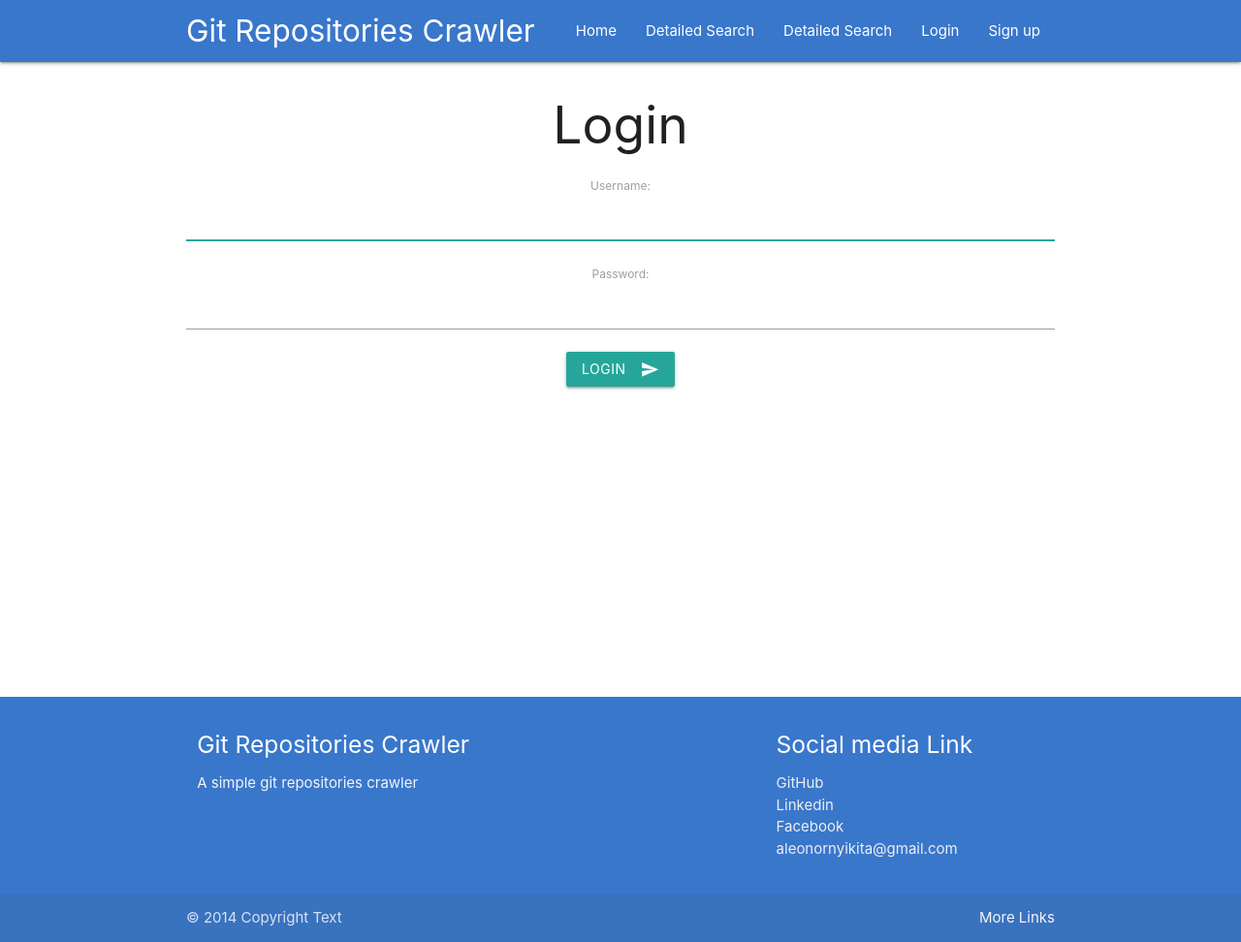
After one commit to Aleonor1/git_scrapper, a Django app: page /accounts/login/ in a window 1280 px wide. The commit adds this page. Shown: the whole page at 97% size. Run offline with Django 3.2, Linux system fonts and the light colour scheme.

Commit message:
login, register and logout functionalities added

```diff
--- a/git_scrapper/settings.py
+++ b/git_scrapper/settings.py
@@ -30,7 +30,8 @@ DEBUG = True
 
 ALLOWED_HOSTS = []
 
-
+LOGIN_REDIRECT_URL ='home'
+LOGOUT_REDIRECT_URL = 'home'
 # Application definition
 
 INSTALLED_APPS = [
@@ -41,6 +42,7 @@ INSTALLED_APPS = [
     'django.contrib.messages',
     'django.contrib.staticfiles',
     'myapp',
+    'crispy_forms',
 ]
 
 MIDDLEWARE = [
--- a/myapp/urls.py
+++ b/myapp/urls.py
@@ -1,5 +1,6 @@
 from django.urls import path
 from . import views
+from django.urls import include
 from django.contrib import admin
 
 urlpatterns = [
@@ -7,4 +8,6 @@ urlpatterns = [
     path('', views.homeView, name = 'home'),
     path('new_search', views.newSearch, name = 'newSearch'),
     path('detailed_search', views.detailedSearchView, name='detailedSearchView'),
+    path('accounts/', include('django.contrib.auth.urls')),
+    path("register", views.register, name="register"),
 ]
--- a/templates/base.html
+++ b/templates/base.html
@@ -18,6 +18,14 @@
         <ul id="nav-mobile" class="right">
             <li><a href="/">Home</a></li>
             <li><a href="/detailed_search">Detailed Search</a></li>
+            <li><a href="/detailed_search">Detailed Search</a></li>
+             {%if user.is_authenticated %}
+        Welcome {{ user.username }}!
+       <li><a href="{% url 'logout' %}">Logout</a></li>
+    {% else %}
+        <li><a href="{% url 'login' %}">Login</a></li>
+            <li><a href="{%url 'register' %}">Sign up</a></li>
+    {% endif %}
         </ul>
     </div>
 </nav>
--- a/templates/myapp/detailedSearch.html
+++ b/templates/myapp/detailedSearch.html
@@ -22,7 +22,6 @@
                         <option value="GO">GO</option>
                         <option value="C">C</option>
                     </select>
-                    <center>
                 </div>
             </form>
 
--- a/templates/parts/footer.html
+++ b/templates/parts/footer.html
@@ -4,15 +4,15 @@
             <div class="row">
               <div class="col l6 s12">
                 <h5 class="white-text">Git Repositories Crawler</h5>
-                <p class="grey-text text-lighten-4">You can use rows and columns here to organize your footer content.</p>
+                <p class="grey-text text-lighten-4">A simple git repositories crawler</p>
               </div>
               <div class="col l4 offset-l2 s12">
-                <h5 class="white-text">Links</h5>
+                <h5 class="white-text">Social media Link</h5>
                 <ul>
-                  <li><a class="grey-text text-lighten-3" href="#!">Link 1</a></li>
-                  <li><a class="grey-text text-lighten-3" href="#!">Link 2</a></li>
-                  <li><a class="grey-text text-lighten-3" href="#!">Link 3</a></li>
-                  <li><a class="grey-text text-lighten-3" href="#!">Link 4</a></li>
+                  <li><a class="grey-text text-lighten-3" href="https://github.com/Aleonor1">GitHub</a></li>
+                  <li><a class="grey-text text-lighten-3" href="https://www.linkedin.com/in/aleonor-nyikita-69a777161/">Linkedin</a></li>
+                  <li><a class="grey-text text-lighten-3" href="https://www.facebook.com/aleodorapollo">Facebook</a></li>
+                  <li><a class="grey-text text-lighten-3" href="Mail">aleonornyikita@gmail.com</a></li>
                 </ul>
               </div>
             </div>
--- /dev/null
+++ b/templates/registration/login.html
@@ -0,0 +1,16 @@
+{% extends 'base.html'%}
+{% block content %}
+<center>
+    <h2>Login</h2>
+</center>
+<form method="post">
+    <center>
+        <div class="container">
+            {% csrf_token %} {{ form.as_p }}
+            <button class="btn waves-effect waves-light" type="submit" name="action">Login
+                <i class="material-icons right">send</i>
+            </button>
+        </div>
+    </center>
+</form>
+{% endblock %}
```
Also changed, not shown: myapp/models.py (+14 -2 lines), myapp/views.py (+18 -0 lines), templates/homeView.html (+8 -2 lines), templates/registration/register.html (added, +13 -0 lines), db.sqlite3.
